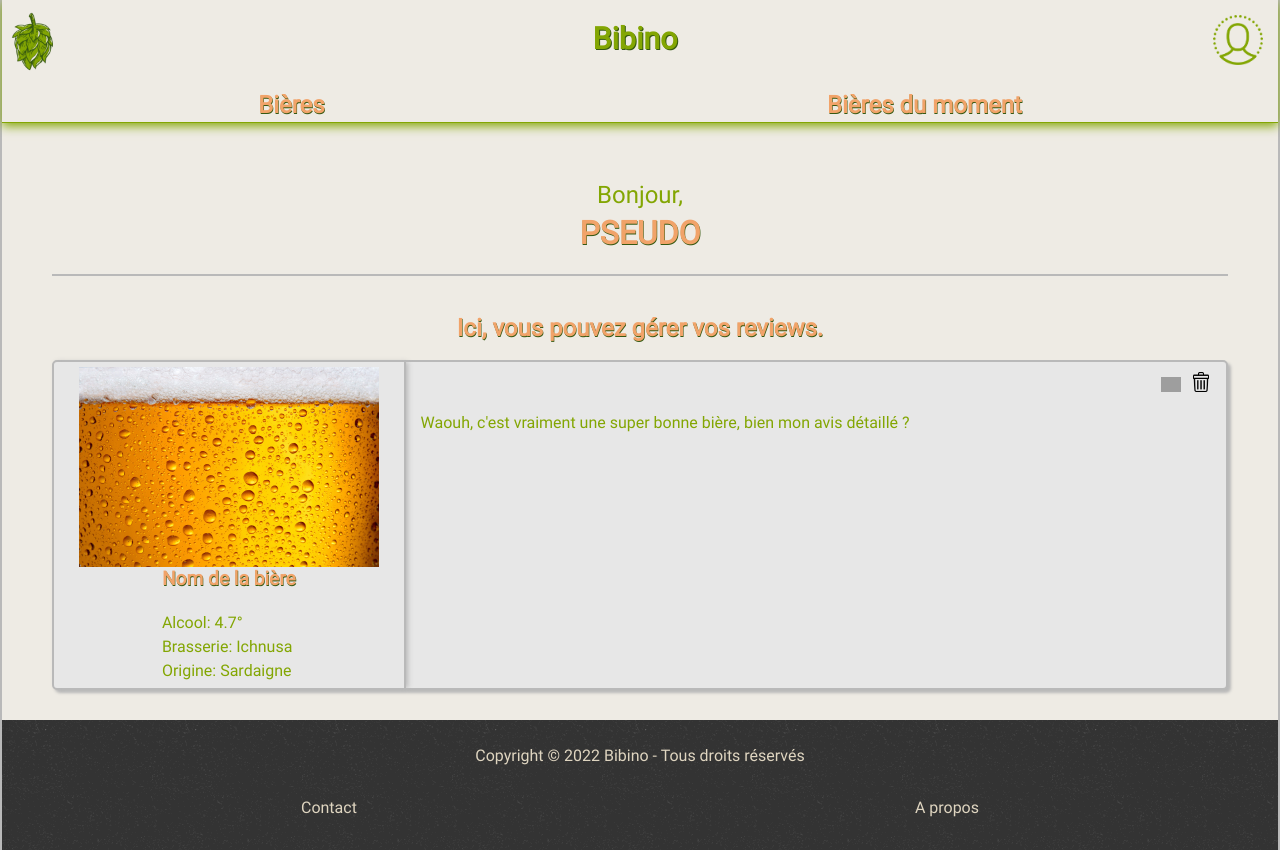
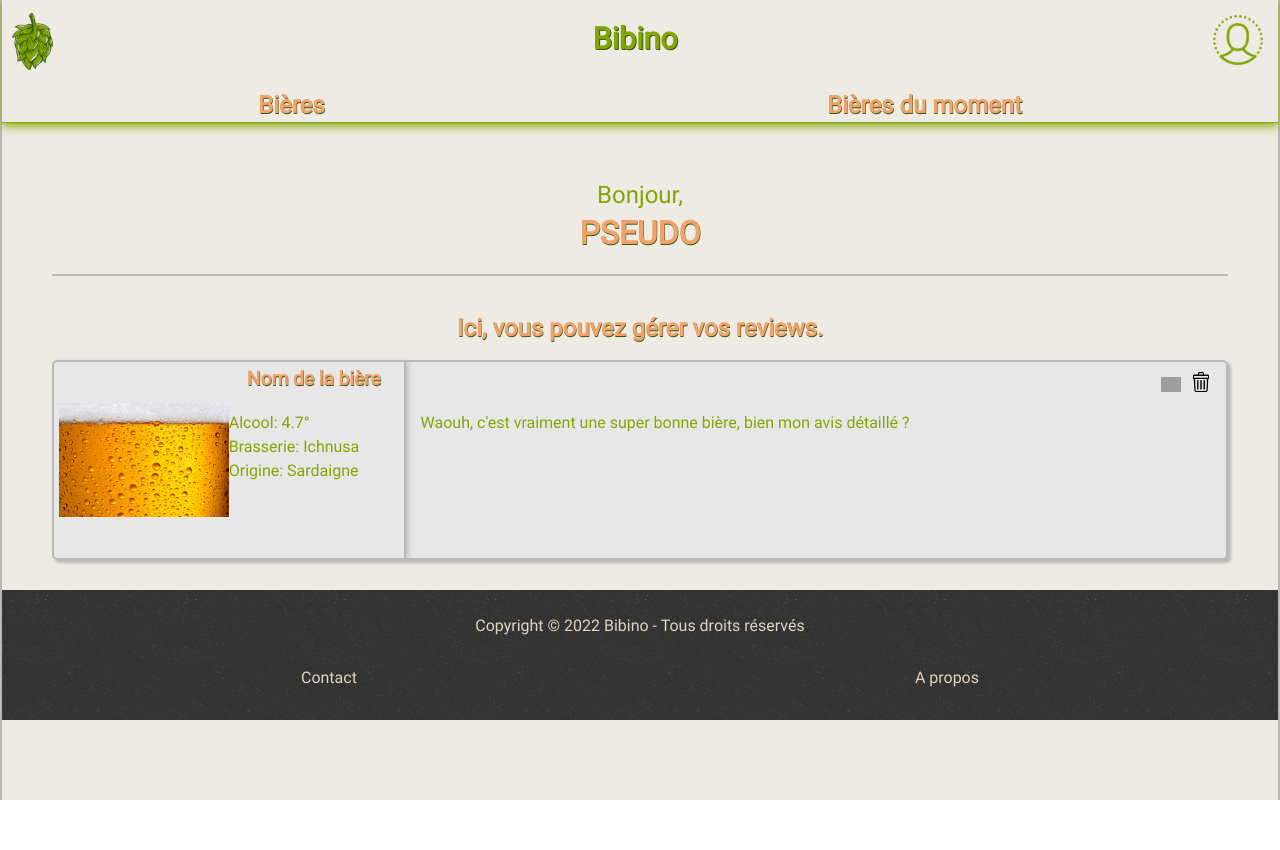
Before and after one commit to Nicolas-Verbaere/Bibino_Back, a React (Create React App) app: page /profil in a window 1280 px wide. After the commit the page ends 800 px from the top, so only its background shows below. Built offline with nearby package versions, Linux system fonts and the light colour scheme; grey boxes are pictures that could not be loaded.

Commit message:
Fix bug width of img profil review

```diff
--- a/src/components/Main/Profil/Profil.scss
+++ b/src/components/Main/Profil/Profil.scss
@@ -46,11 +46,14 @@
                 border-right: 2px inset $color-junction;
                 box-shadow: 2px 0px 5px 0px #B9B9B9;
 
+
                 &-img {
-                    height: 200px;
+                    width: 50%;
+                    object-fit: contain;
                 }
 
                 &_content {
+                    width: 50%;
                     text-align: left;
                     color: $color-green-medium;
                     line-height: 1.5rem;
```
